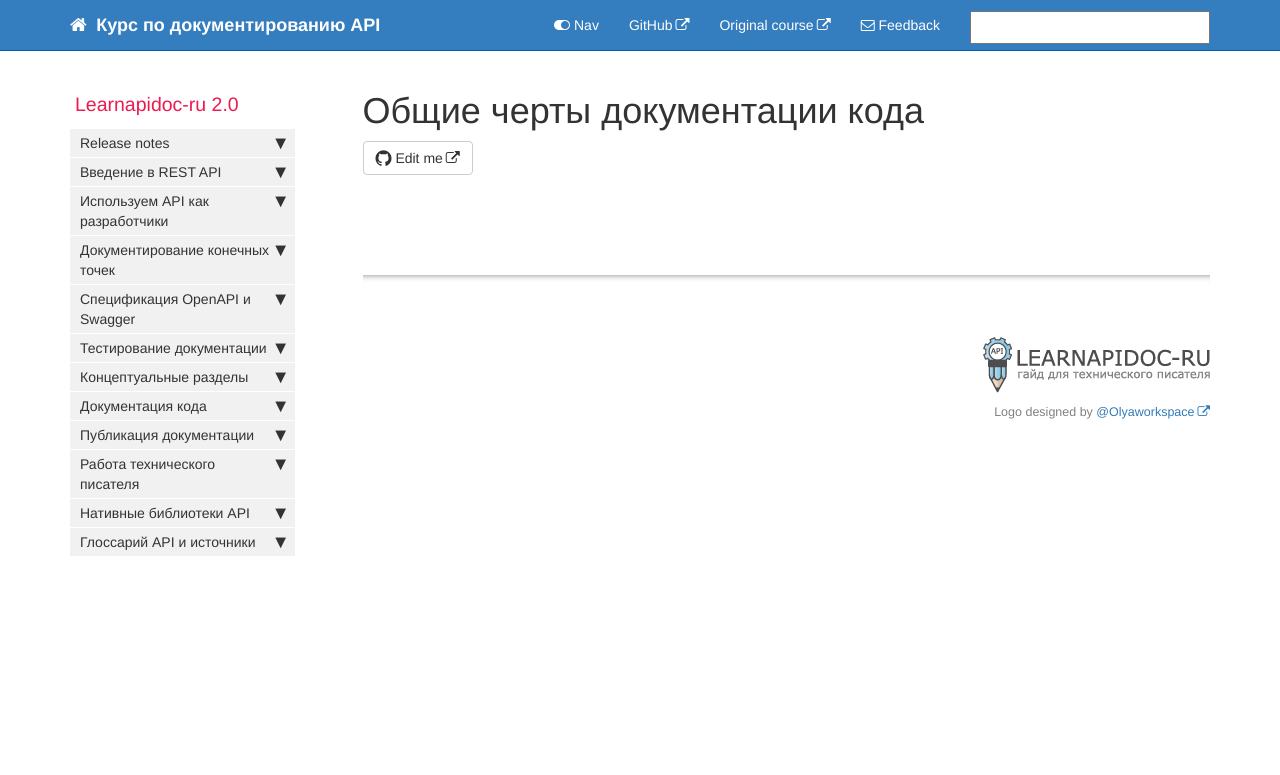
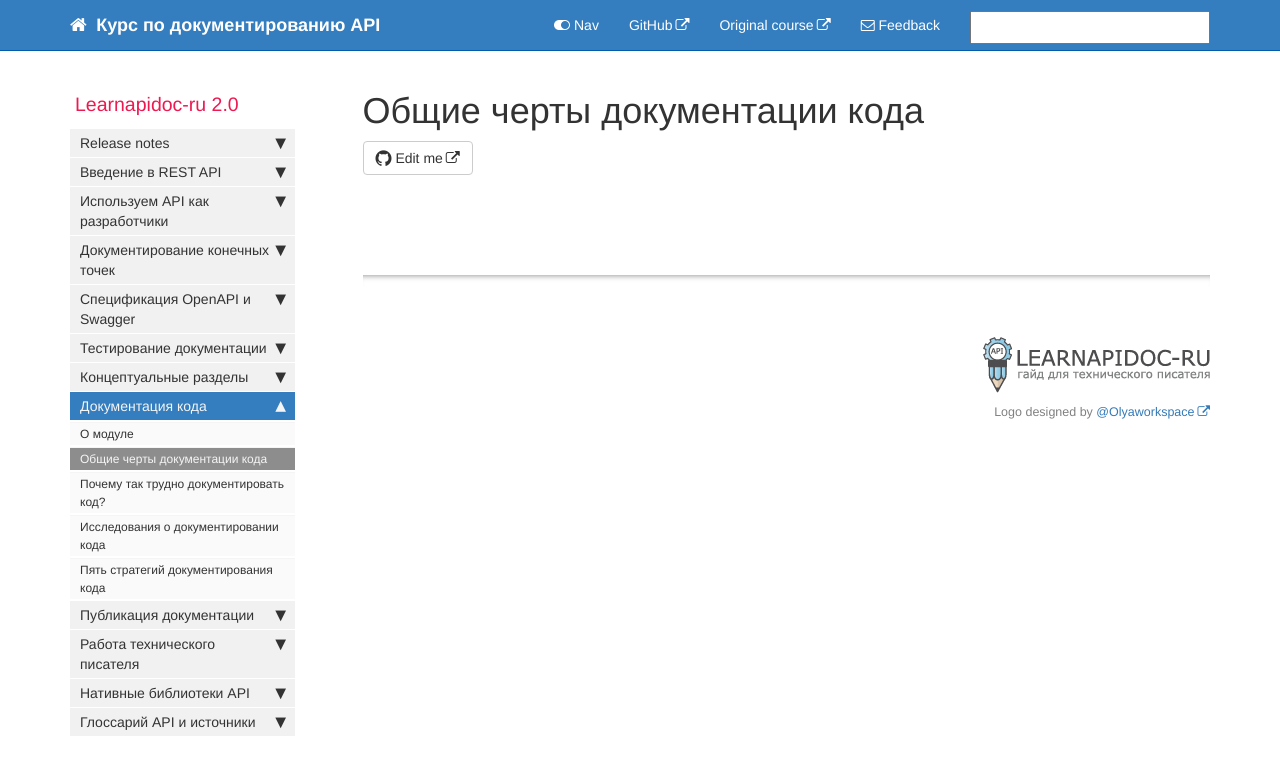
Before and after one commit to Starkovden/Starkovden.github.io, a Jekyll site: the page built from pages/doc-code/common-parts.md, in a window 1280 px wide. Shown: the top 775 px of the page. Built offline with Jekyll 4.4.1, drawn with Linux system fonts in a browser that asks for light colours; nearby versions of some CDN libraries; comment, search, counter and statistics services are not loaded.

Commit message:
add link to tutorials

```diff
--- a/_data/sidebars/mydoc_sidebar.yml
+++ b/_data/sidebars/mydoc_sidebar.yml
@@ -353,6 +353,10 @@ entries:
       url: /about-eleventh-module.html
       output: web, pdf
 
+    - title: Общие черты документации кода
+      url: /common-parts.html
+      output: web, pdf
+
     - title: Почему так трудно документировать код?
       url: /doc-code.html
       output: web, pdf
```
